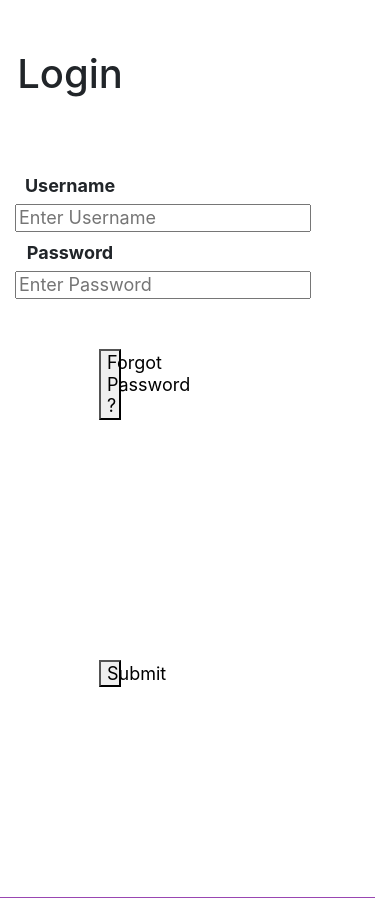
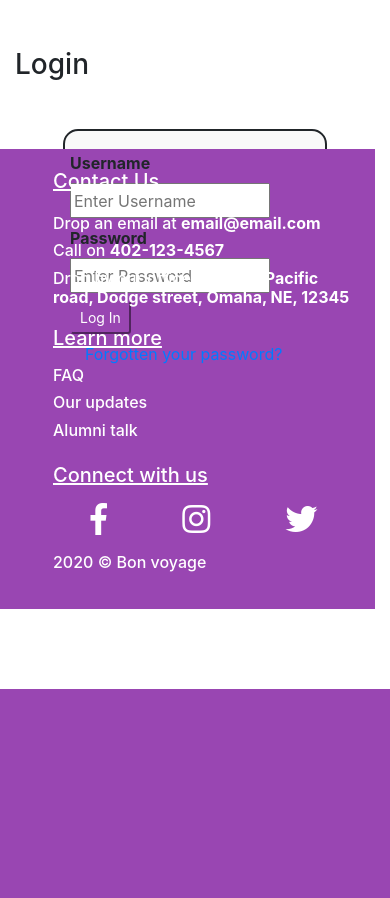
Before and after one commit to Santhosh417/8210T5app-ncavas, a Django app: page /users/login/ in a window 390 px wide. Shown: the part 155-1053 px from the top of the page. After the commit the page ends 844 px from the top, so only its background shows below. Run offline with Django 3.2, Linux system fonts and the light colour scheme; some libraries are stand-ins or nearby versions.

Commit message:
Css issues and responsiveness fixes
Css issues and responsiveness fixes

```diff
--- a/nca/static/css/styles.css
+++ b/nca/static/css/styles.css
@@ -209,9 +209,6 @@ h2{
     font-size:2.5vw;
 }
 
-p{
-    font-size:1.5vw;
-}
 
 .contactus{
     /*margin :11px auto;*/
@@ -232,10 +229,99 @@ h9{
 
 }
 
+.custom-form {
+    padding: 20px;
+    border: 2px solid;
+    border-radius: 15px;
+    background-color: #f9f9f9;
+    margin-bottom: 100px;
+}
+
+.custom-form p label {
+    width: 15%;
+    float: none !important;
+}
+
+.custom-form p input {
+    float: none !important;
+    background-color: white;
+    border: 1px solid;
+}
+
+.custom-form input,select {
+    height: 35px;
+    width: 200px;
+}
+
+.custom-form p span  {
+    display: block;
+    margin-left: 15%;
+}
+.custom-form ul {
+    margin-left: 13%;
+}
+
+.full-screen-height {
+    height: 26vw;
+}
+
+form.login-form-container p, form.login-form-container div{
+    text-align: center !important;
+}
+
+.btn-primary {
+    background-color: #9946b2 !important;
+    border-color: #9946b2 !important;
+}
+
+.card form {
+    max-width: 100%; /* Handles the responsive part, it will cause your form to scale with a max-width of 100% */
+    margin: auto;
+}
+
 @media only screen
     and (device-width : 375px)
     and (device-height : 812px)
     and (-webkit-device-pixel-ratio : 3) {
+
+    .card form {
+        max-width: 100%; /* Handles the responsive part, it will cause your form to scale with a max-width of 100% */
+        margin: auto;
+        font-size: 2vw;
+    }
+
+    .btn-primary{
+        background-color:  #9946b2 !important;
+        border-color:  #9946b2 !important;
+        font-size: 2vw;
+    }
+
+    p{
+        font-size: 2vw;
+        margin-bottom: 0;
+    }
+
+    h3{
+        font-size: 3vw;
+    }
+
+    .custom-form input, select {
+        height: 20px;
+        width: 150px;
+    }
+
+    .custom-form ul{
+        font-size: 2vw;
+    }
+
+    .custom-form{
+        font-size: 2vw;
+        margin-bottom: 20px;
+    }
+
+    .full-screen-height{
+        height: 81vw;
+    }
 
     .volunteer-story-title-container{
         background-color: white;
--- a/nca/templates/ContactUs.html
+++ b/nca/templates/ContactUs.html
@@ -5,13 +5,14 @@
 {% block title %}Contact Us{% endblock title %}
 
 {% block content %}
-    <h9> Contact Us </h9>
+    <div class="full-screen-height">
+    <h3> Contact Us </h3>
     <div class="contactus">
       <body>Do you have any questions about volunteering and looking to volunteer? Nebraska Cancer Association contact center are here to help
       answer all of your questions. We provide accurate, reliable and up-to-date information that is easy to understand and free of cost.
       We are available 24/7, seven days a week. <br>Please call us at <i><b>402-123-4567 </b></i> or email us at <i><b>customersupport@nca.com</b>. </i><br>
       </body>
-
+    </div>
     </div>
 {% endblock content %}
 </html>
--- a/nca/templates/registration/login.html
+++ b/nca/templates/registration/login.html
@@ -1,37 +1,27 @@
 <!doctype html>
 <html lang="en">
-<head>
-    <style>
-        .card form {
-            max-width: 100%; /* Handles the responsive part, it will cause your form to scale with a max-width of 100% */
-            margin: auto;
-        }
-    </style>
-</head>
-
 {% extends 'base.html' %}
 {% block content %}
-    <h2>Login</h2>
-    <div class="input-box"></div>
-        <form method="post" >
-        {% csrf_token %}
+    <div class="full-screen-height">
+        <h3>Login</h3>
+        <form method="post" class="m-5 custom-form" >
+            {% csrf_token %}
             {{ error }}
-        <h1><label for="uname"><b>Username</b></label>
-{#        <i class="fa fa-envelope-o"></i>#}
-        <input type="text" placeholder="Enter Username" name="username" required></h1>
-
-        <h1><label for="psw"><b>Password</b></label>
-{#        <i class="fa fa-key"></i>#}
-        <input type="password" placeholder="Enter Password" id="myInput" name="password" required>
-        <span class="eye" onclick="myFunction()">
-        </span>
-        </h1>
-{#        <input type="text" name='username' placeholder="enter username" required/>#}
-{#        <input type="text" name='password' placeholder="enter password" required/>#}
-        <h1><button  class="login-btn"><a  style="color: black" href="{% url 'users:password_reset_form' %}">Forgot Password ?</a></button>
-            <button type="submit" class="login-btn">Submit</button></h1>
+            <div class="row mb-2">
+                <label for="uname" class="mr-2"><b>Username</b></label>
+                <input type="text" placeholder="Enter Username" name="username" required>
+            </div>
+            <div class="row mb-2">
+                <label for="psw" class="mr-2"><b>Password</b></label>
+                <input type="password" placeholder="Enter Password" id="myInput" name="password" required>
+                <span class="eye" onclick="myFunction()"></span>
+            </div>
+            <div class="row mb-2">
+                 <button class="btn-sm btn-primary" type="submit">Log In</button>
+            </div>
+            <span id="password-reset-link"><a href="{% url 'users:password_reset_form' %}">Forgotten your  password?</a></span>
       </form>
-
+    </div>
     <script>
     function myFunction(){
         var x= document.getElementById("myInput")
@@ -49,6 +39,3 @@
 {% endblock %}
 
 </html>
-
-
----------------Update-------------
--- a/nca/templates/registration/password_change_done.html
+++ b/nca/templates/registration/password_change_done.html
@@ -3,7 +3,7 @@
 {% extends 'base.html' %}
 
 {% block content %}
-<h2>Password Changed </h2>
-<p tyle="font-family: cursive;color: darkred">Password has been successfully changed.</p>
+<h3>Password Changed </h3>
+<span tyle="font-family: cursive;color: darkred">Password has been successfully changed.</span>
 {% endblock content %}
 </html>
--- a/nca/templates/registration/password_change_form.html
+++ b/nca/templates/registration/password_change_form.html
@@ -3,11 +3,11 @@
 {% extends 'base.html' %}
 
 {% block content %}
-<h2>Change Password</h2>
-<form method="post">
+<h3>Change Password</h3>
+<form method="post" class="custom-form">
     {% csrf_token %}
     {{ form.as_p }}
-    <button class="btn btn-success ml-2" type="submit">Change Password</button>
+    <button class="btn-sm btn-primary ml-2" type="submit">Change Password</button>
 </form>
 {% endblock content %}
 </html>
--- a/nca/templates/registration/password_reset_confirm.html
+++ b/nca/templates/registration/password_reset_confirm.html
@@ -5,10 +5,10 @@
 {% load i18n static %}
 
 {% block content %}
-<h2>Enter New Password</h2>
+<h3>Enter New Password</h3>
 {% if validlink %}
 
-<p style="font-family: cursive;color: darkred">{% trans "Please enter your new password twice so we can verify you typed it in correctly." %}</p>
+<span style="font-family: cursive;color: darkred">{% trans "Please enter your new password twice so we can verify you typed it in correctly." %}</span>
 
 <form method="post">{% csrf_token %}
 <fieldset class="module aligned">
@@ -25,7 +25,7 @@
     </div>
     <br>
     <br>
-    <input type="submit" value="{% trans 'Change my password' %}">
+    <input type="submit" class="btn-sm btn-primary" value="{% trans 'Change my password' %}">
 </fieldset>
 </form>
 
--- a/nca/templates/registration/password_reset_done.html
+++ b/nca/templates/registration/password_reset_done.html
@@ -3,9 +3,9 @@
 {% extends 'base.html' %}
 
 {% block content %}
-<h2>Password Reset Instructions </h2>
-<p style="font-family: cursive;color: darkred">We've emailed you instructions for setting your password. If an account exists with the email you entered, you should receive them shortly.</p>
+<h3>Password Reset Instructions </h3>
+<span style="font-family: cursive;color: darkred">We've emailed you instructions for setting your password. If an account exists with the email you entered, you should receive them shortly.</span>
 
-<p style="font-family: cursive;color: darkred">If you don't receive an email, please make sure you've entered the address you registered with, and check your spam folder.</p>
+<span style="font-family: cursive;color: darkred">If you don't receive an email, please make sure you've entered the address you registered with, and check your spam folder.</span>
 {% endblock content %}
 </html>
--- a/nca/templates/registration/password_reset_form.html
+++ b/nca/templates/registration/password_reset_form.html
@@ -2,8 +2,8 @@
 <html lang="en">
 {% extends 'base.html' %}
 {% block content %}
-<h2>Forgot Password </h2>
-    <p>Forgotten your password? Enter your email address below, and we'll email instructions for setting a new one.</p>
+<h3>Forgot Password </h3>
+    <span>Forgotten your password? Enter your email address below, and we'll email instructions for setting a new one.</span>
         <form method="post">
             {% csrf_token %}
            <fieldset class="module aligned">
@@ -13,7 +13,7 @@
                 {{ form.email }}
             </div>
                <br>
-            <input type="submit" value="Reset my password">
+            <input type="submit" class="btn-sm btn-primary" value="Reset my password">
            </fieldset>
         </form>
 {% endblock content %}
```
Also changed, not shown: nca/templates/registration/signup.html (+3 -10 lines).
